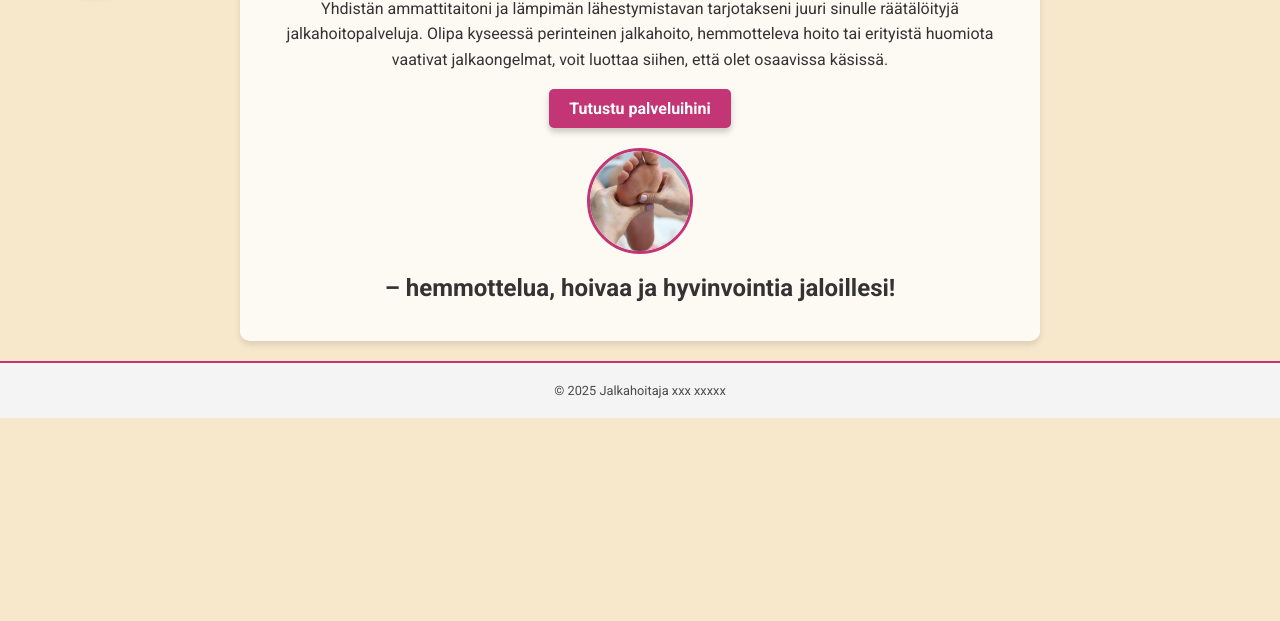
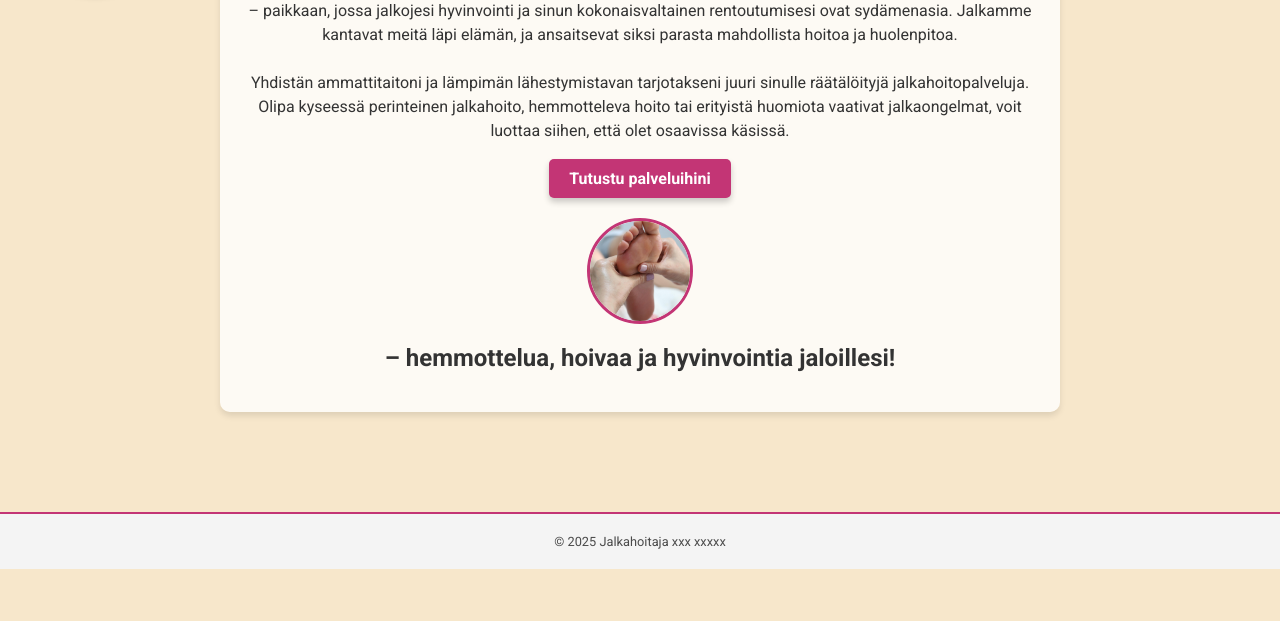
Before and after one commit to LauMa81/Jalkahoitaja, a plain HTML site: page index.html in a window 1280 px wide. Shown: the part 179-800 px from the top of the page. Drawn offline with Linux system fonts and the light colour scheme.

Commit message:
etusivun suhteet

```diff
--- a/styles.css
+++ b/styles.css
@@ -7,6 +7,8 @@ body, html {
   background-color: #f7e7cb;
   background-image: url(kuvat/bokeh-2072271.jpg); /* Taustakuva */;
   color: #4a4a4a;
+  background-size: cover; /* Skaalaa taustakuva */
+  background-position: center; /* Keskittää taustakuvan */
   display: flex;
   flex-direction: column; /* Asetellaan sisältö pystysuunnassa */
 }
@@ -114,14 +116,13 @@ nav a:hover {
 }
 
 .tervetuloteksti {
-  text-align: center; /* Keskittää tekstin */
-  max-width: 800px; /* Rajoittaa tekstin leveyden */
-  background-color: rgba(255, 255, 255, 0.8); /* Vaalea läpinäkyvä taustaväri */
-  border-radius: 10px; /* Pyöristetyt kulmat */
-  box-shadow: 0 4px 6px rgba(0, 0, 0, 0.1); /* Hieno varjo */
-  box-sizing: border-box; /* Sisällyttää reunat laatikon kokoon */
-  margin: 20px auto; /* Keskittää tekstilaatikon ja jättää tilaa ylhäällä ja alhaalla */
-  padding: 20px; /* Lisää tilaa tekstin ympärille */
+  text-align: center;
+  padding: 20px 20px;
+  background-color: rgba(255, 255, 255, 0.8);
+  border-radius: 10px;
+  box-shadow: 0 4px 6px rgba(0, 0, 0, 0.1);
+  margin: 100px auto;
+  max-width: 800px;
 }
 
 .tervetuloteksti h1 {
@@ -140,7 +141,7 @@ nav a:hover {
 
 .tervetuloteksti p {
   font-size: 1rem; /* Tekstin koko */
-  line-height: 1.6; /* Lisää riviväliä */
+  line-height: 1.5; /* Riviväli */
   color: #333333; /* Tumma fontin väri */
   margin-top: 0; /* Poistaa ylimääräisen marginaalin ylhäältä */
 }
@@ -297,7 +298,7 @@ footer {
 }
 
 #maksutavat h1, #maksutavat h2 {
-  font-size: 1.6rem; /* Pienennetään otsikoiden kokoa */
+  font-size: 2rem; /* Pienennetään otsikoiden kokoa */
   color: #c33575;
   margin-bottom: 10px;
 }
@@ -339,7 +340,7 @@ footer {
 }
 
 #palvelut h1, #palvelut h2 {
-  font-size: 1.5rem;
+  font-size: 2rem;
   color: #c33575;
   margin-bottom: 20px;
 }
```
